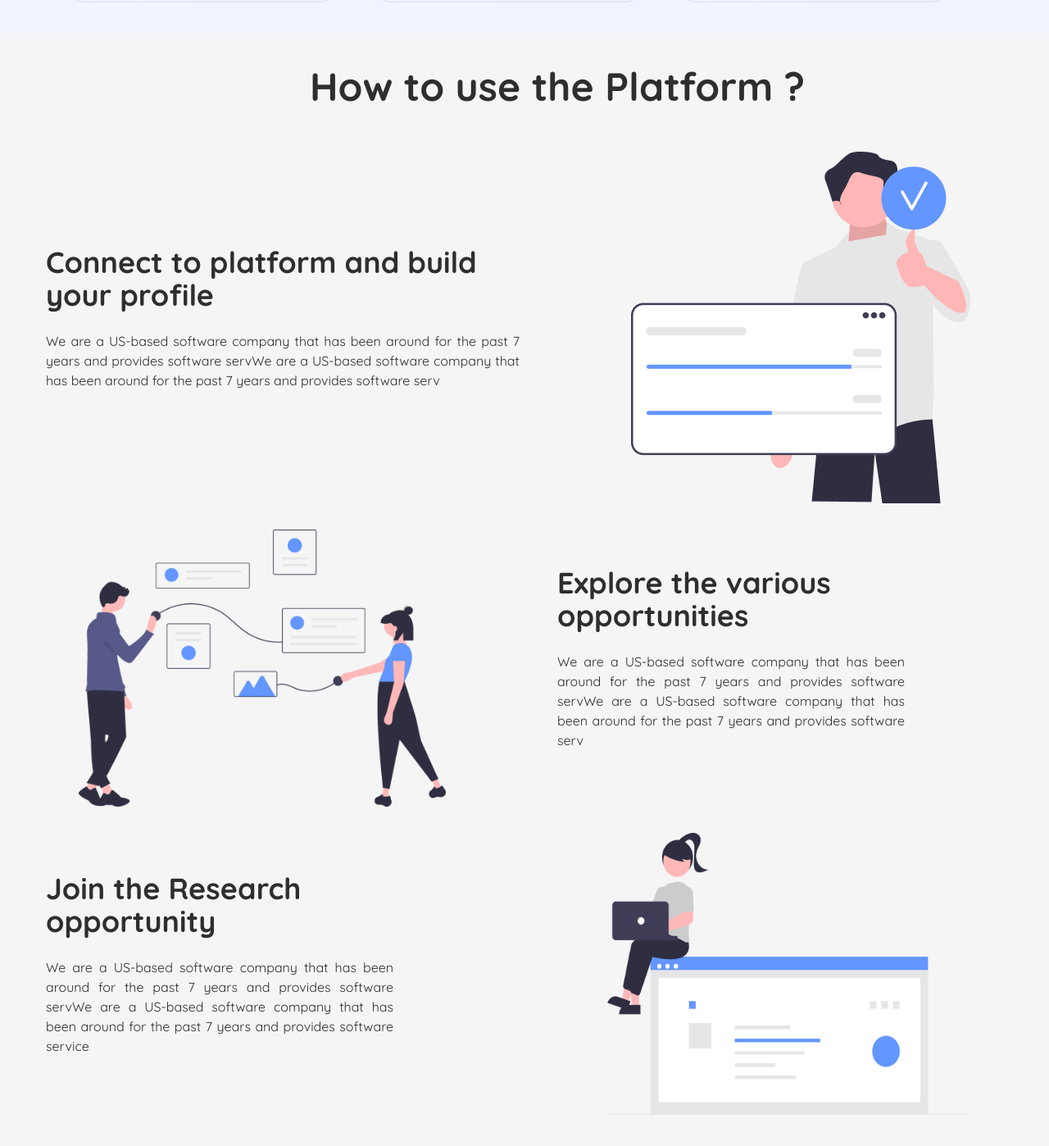
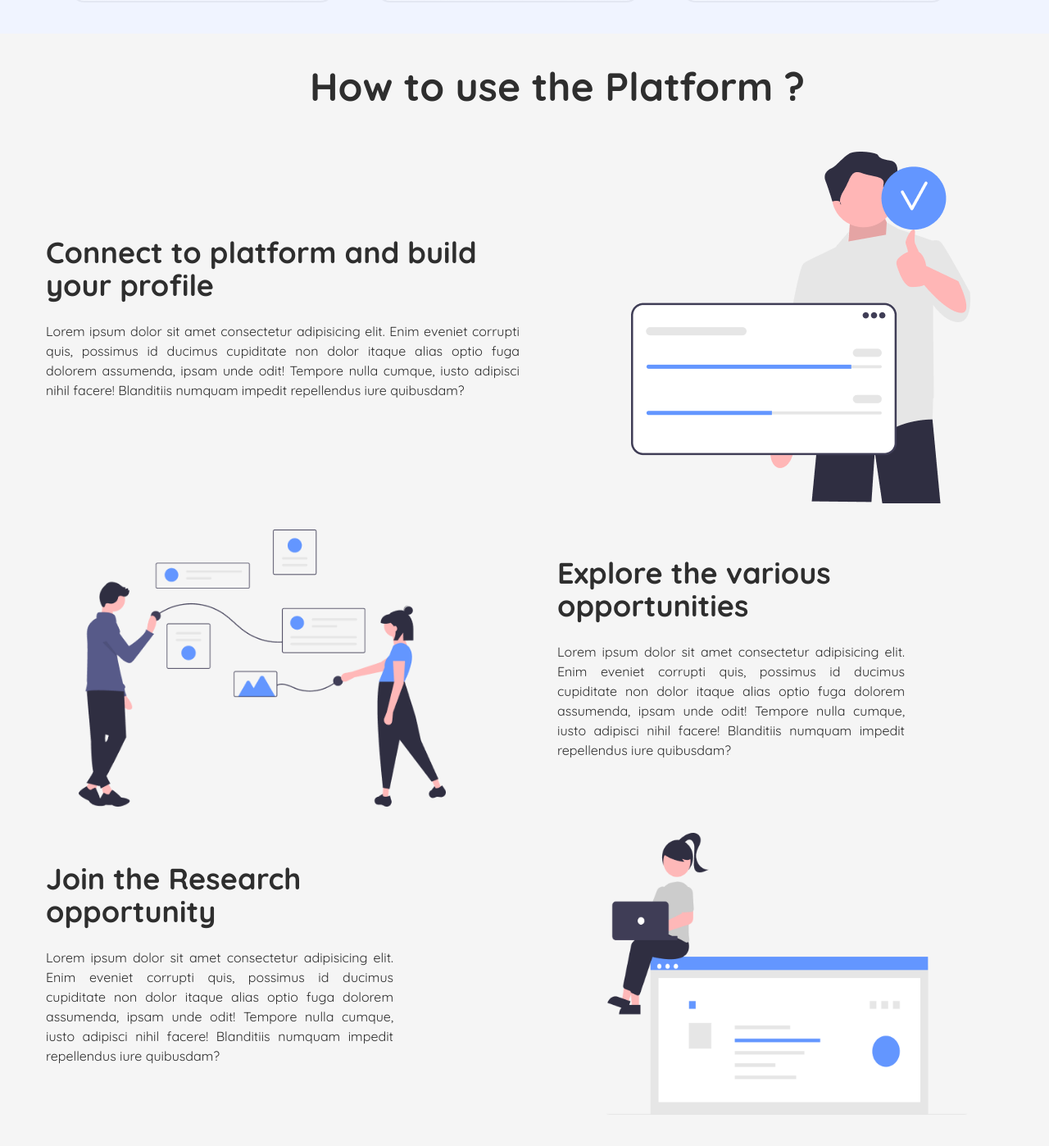
Before and after one commit to kishanlalchoudhary/ResearchSphere-Frontend, a React (Vite) app: page / in a window 1280 px wide. Shown: the part 1178-2576 px from the top of the page at 82% size. Built offline with nearby package versions, Linux system fonts and the light colour scheme; no server answers; what tailwindcss-no-scrollbar would draw is missing.

Commit message:
fix: fixed homepage content

```diff
--- a/src/pages/homepage/homePage.jsx
+++ b/src/pages/homepage/homePage.jsx
@@ -127,10 +127,11 @@ const HomePage = () => {
               Connect to platform and build your profile
             </h1>
             <p className="py-6 break-words text-justify">
-              We are a US-based software company that has been around for the
-              past 7 years and provides software servWe are a US-based software
-              company that has been around for the past 7 years and provides
-              software serv
+              Lorem ipsum dolor sit amet consectetur adipisicing elit. Enim
+              eveniet corrupti quis, possimus id ducimus cupiditate non dolor
+              itaque alias optio fuga dolorem assumenda, ipsam unde odit!
+              Tempore nulla cumque, iusto adipisci nihil facere! Blanditiis
+              numquam impedit repellendus iure quibusdam?
             </p>
           </div>
         </div>
@@ -149,10 +150,11 @@ const HomePage = () => {
               Explore the various opportunities{" "}
             </h1>
             <p className="py-6 break-words text-justify">
-              We are a US-based software company that has been around for the
-              past 7 years and provides software servWe are a US-based software
-              company that has been around for the past 7 years and provides
-              software serv
+              Lorem ipsum dolor sit amet consectetur adipisicing elit. Enim
+              eveniet corrupti quis, possimus id ducimus cupiditate non dolor
+              itaque alias optio fuga dolorem assumenda, ipsam unde odit!
+              Tempore nulla cumque, iusto adipisci nihil facere! Blanditiis
+              numquam impedit repellendus iure quibusdam?
             </p>
           </div>
         </div>
@@ -171,10 +173,11 @@ const HomePage = () => {
               Join the Research opportunity
             </h1>
             <p className="py-6 break-words text-justify">
-              We are a US-based software company that has been around for the
-              past 7 years and provides software servWe are a US-based software
-              company that has been around for the past 7 years and provides
-              software service
+              Lorem ipsum dolor sit amet consectetur adipisicing elit. Enim
+              eveniet corrupti quis, possimus id ducimus cupiditate non dolor
+              itaque alias optio fuga dolorem assumenda, ipsam unde odit!
+              Tempore nulla cumque, iusto adipisci nihil facere! Blanditiis
+              numquam impedit repellendus iure quibusdam?
             </p>
           </div>
         </div>
```
Also changed, not shown: 1 other file (tests, documents, lock files or other folders).
